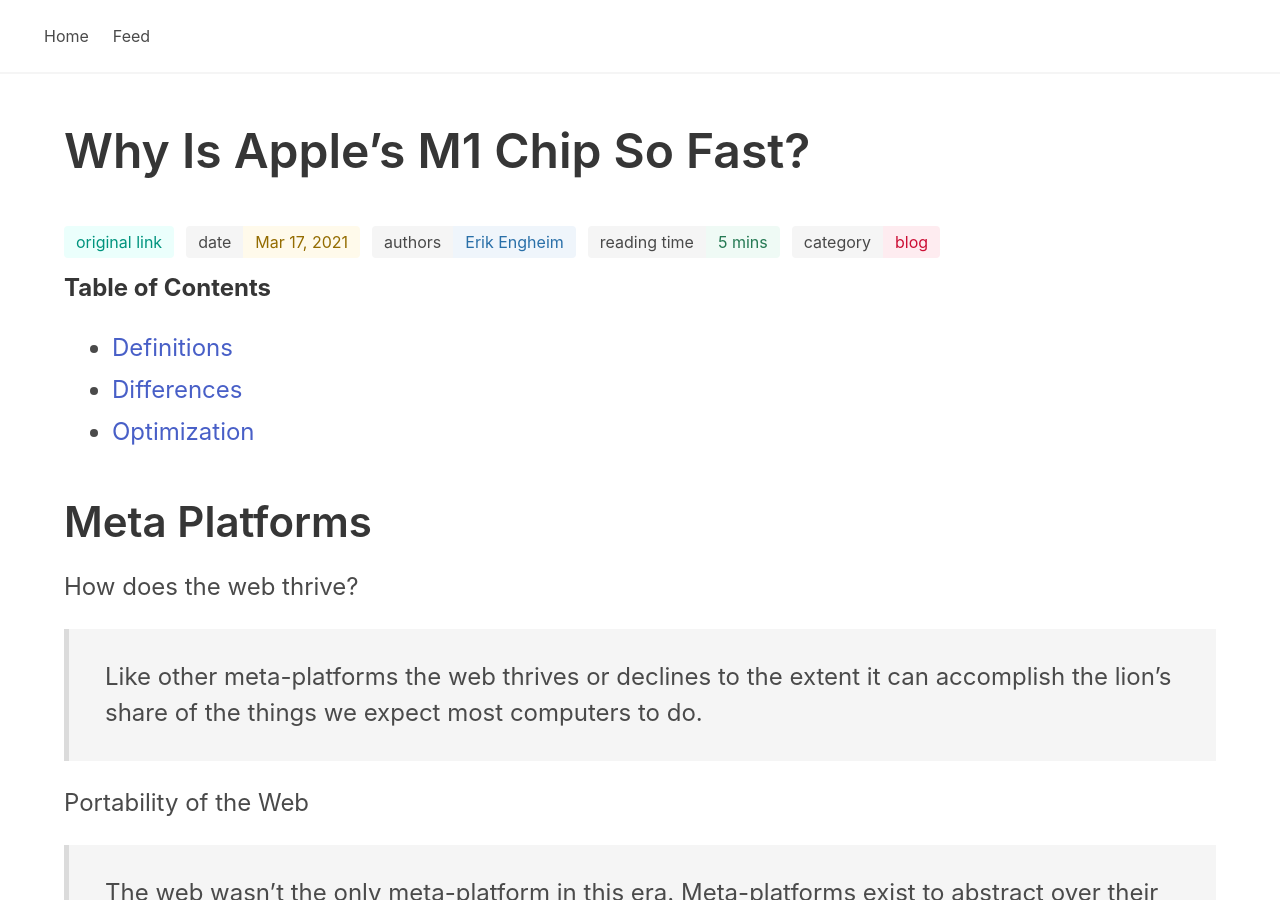
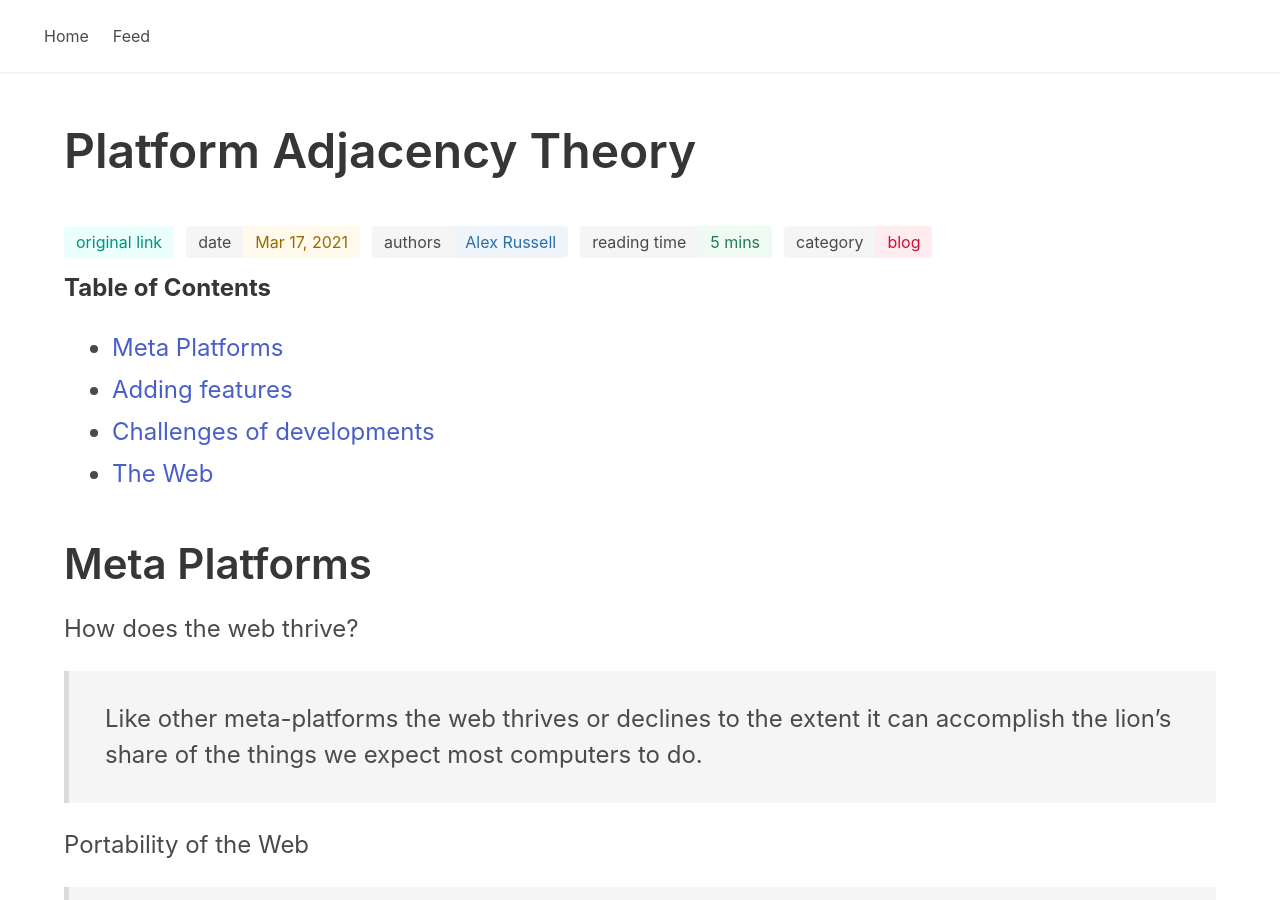
Before and after one commit to sayanee/longform, a Jekyll site: the page built from _posts/2021-03-17-platform-adjency.md, in a window 1280 px wide and 900 px high. Built offline with Jekyll 4.4.1, drawn with Linux system fonts in a browser that asks for light colours.

Commit message:
fix: correct title, author and link

```diff
--- a/_posts/2021-03-17-platform-adjency.md
+++ b/_posts/2021-03-17-platform-adjency.md
@@ -1,18 +1,19 @@
 ---
 layout: post
-title:  "Why Is Apple’s M1 Chip So Fast?"
-source: https://debugger.medium.com/why-is-apples-m1-chip-so-fast-3262b158cba2
+title:  "Platform Adjacency Theory"
+source: https://infrequently.org/2020/06/platform-adjacency-theory/
 category: blog
-author: Erik Engheim
+author: Alex Russell
 ---
 
 <!-- START doctoc generated TOC please keep comment here to allow auto update -->
 <!-- DON'T EDIT THIS SECTION, INSTEAD RE-RUN doctoc TO UPDATE -->
 **Table of Contents**
 
-- [Definitions](#definitions)
-- [Differences](#differences)
-- [Optimization](#optimization)
+- [Meta Platforms](#meta-platforms)
+- [Adding features](#adding-features)
+- [Challenges of developments](#challenges-of-developments)
+- [The Web](#the-web)
 
 <!-- END doctoc generated TOC please keep comment here to allow auto update -->
 
@@ -90,7 +91,7 @@
 
 > If iteration can unlock outsized value, you'll know it by investigating the performance of the best-constructed apps on your platform. My experience from a decade of platform work, though, suggests that efficiency gains are most often returned to developer comfort rather than user experience. What can be built is often the same at the start and end of an optimisation journey unless the gains are at least an order of magnitude.
 
-## The web
+## The Web
 
 Benifits
 
```
